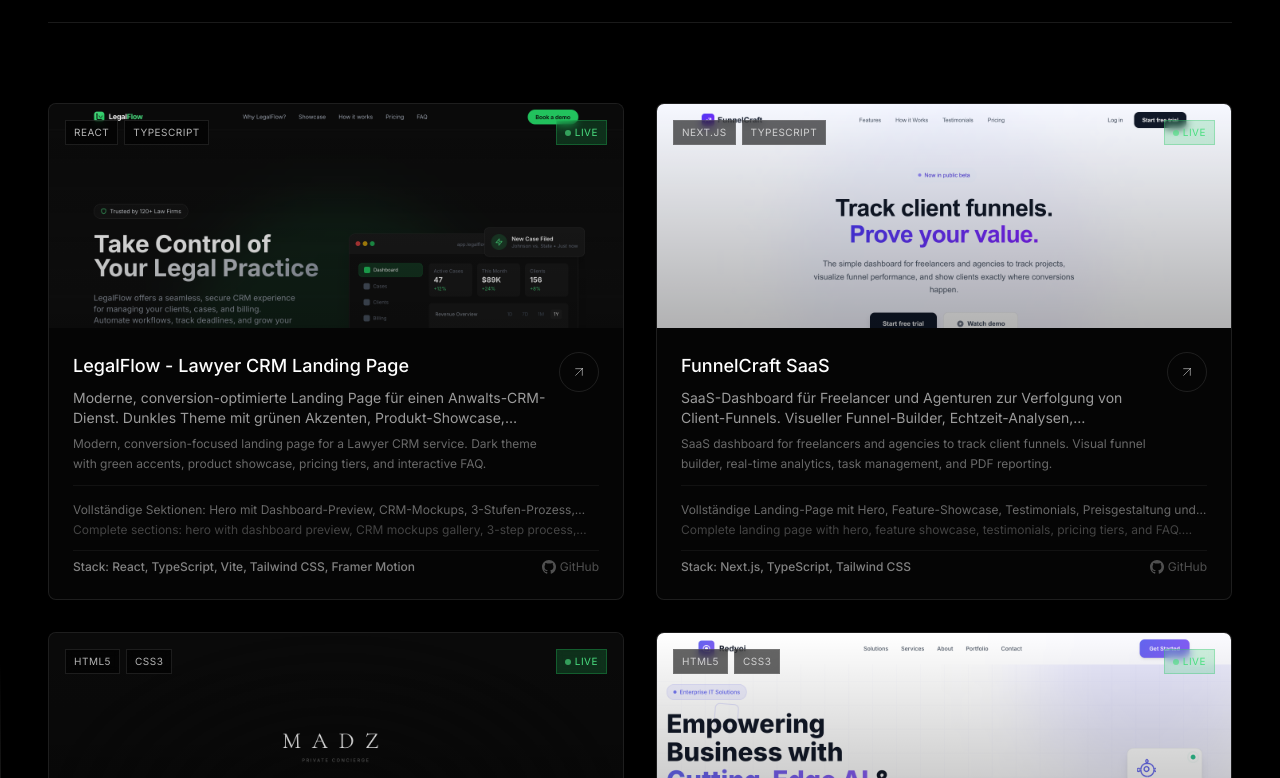
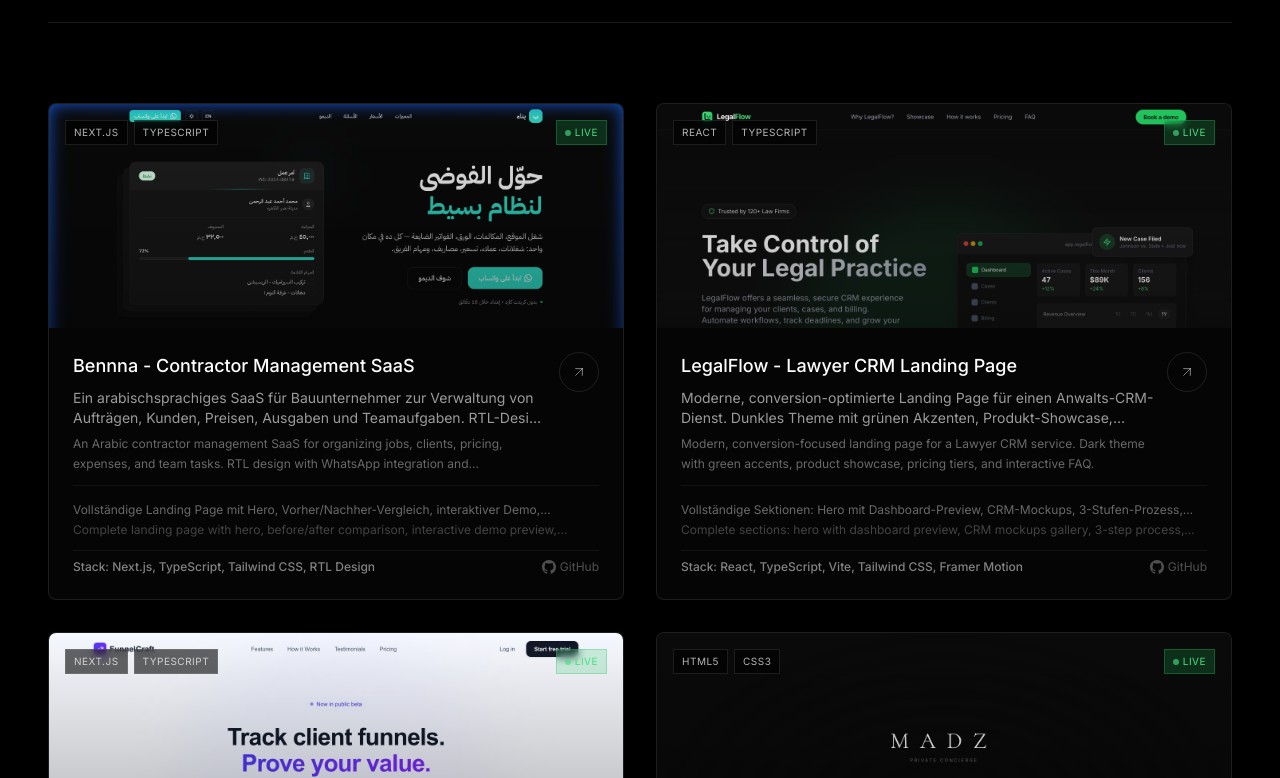
Before and after one commit to eltahawyomar001-eng/omar-portfolio, a Next.js app: page / in a window 1280 px wide. Shown: the part 1042-1820 px from the top of the page. Built offline with nearby package versions, Linux system fonts and the light colour scheme.

Commit message:
Add Bennna contractor management SaaS project

```diff
--- a/data/projects.ts
+++ b/data/projects.ts
@@ -14,6 +14,22 @@
 }
 
 export const projects: Project[] = [
+  {
+    title: "Bennna - Contractor Management SaaS",
+    slug: "bennna",
+    descriptionDe:
+      "Ein arabischsprachiges SaaS für Bauunternehmer zur Verwaltung von Aufträgen, Kunden, Preisen, Ausgaben und Teamaufgaben. RTL-Design mit WhatsApp-Integration.",
+    description:
+      "An Arabic contractor management SaaS for organizing jobs, clients, pricing, expenses, and team tasks. RTL design with WhatsApp integration and construction-themed UI.",
+    resultDe: "Vollständige Landing Page mit Hero, Vorher/Nachher-Vergleich, interaktiver Demo, Preisgestaltung und FAQ. Moderne, konversionsorientierte Ästhetik.",
+    resultEn: "Complete landing page with hero, before/after comparison, interactive demo preview, pricing tiers, and FAQ. Modern, conversion-focused design with Egyptian Arabic copy.",
+    tech: ["Next.js", "TypeScript", "Tailwind CSS", "React", "RTL Support"],
+    githubUrl: "https://github.com/eltahawyomar001-eng/Bennna",
+    liveUrl: "https://bennna.vercel.app/",
+    image: "/projects/bennna.png",
+    highlight: "Stack: Next.js, TypeScript, Tailwind CSS, RTL Design",
+    role: "Solo Project",
+  },
   {
     title: "LegalFlow - Lawyer CRM Landing Page",
     slug: "lawyer-landing-page",
```
Also changed, not shown: public/projects/bennna.png (added).
